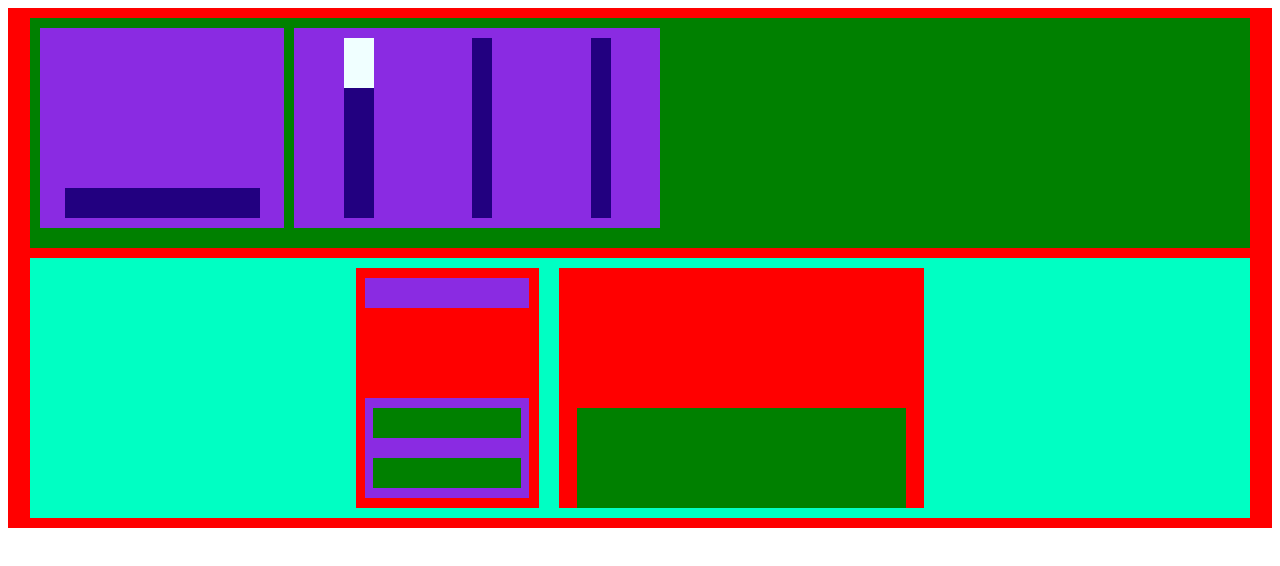
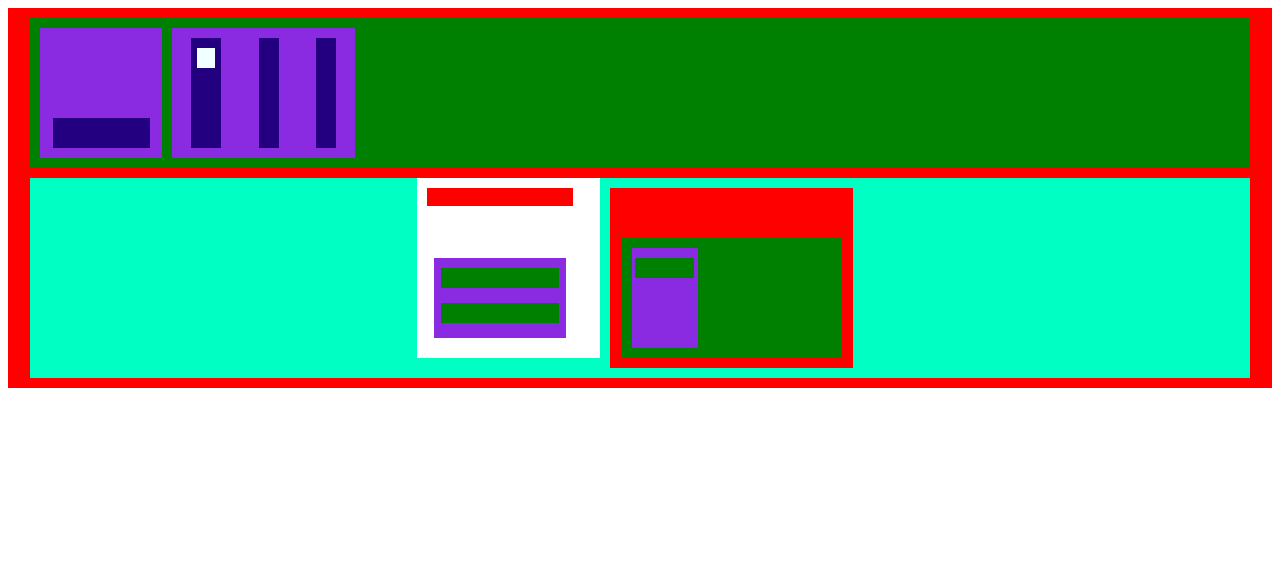
Before and after one commit to kathiriyajaimin/Jaimin, a plain HTML site: page css/flex/task/task5.html in a window 1280 px wide. Drawn offline with Linux system fonts and the light colour scheme.

Commit message:
practice

```diff
--- a/css/flex/task/task5.html
+++ b/css/flex/task/task5.html
@@ -25,16 +25,16 @@
 
         .main2 {
             width: 98%;
-            height: 230px;
+            height: 150px;
             background-color: green;
             margin: 0 auto;
             display: flex;
         }
 
         .div1 {
-            width: 20%;
+            width: 10%;
             background-color: blueviolet;
-            height: 200px;
+            height: 130px;
             margin-top: 10px;
             margin-left: 10px;
             display: flex;
@@ -61,8 +61,8 @@
         }
 
         .div2 {
-            height:200px;
-            width:30%;
+            height:130px;
+            width:15%;
             background-color:blueviolet;
             margin-left:10px;
             margin-top:10px;
@@ -73,27 +73,23 @@
         }
 
         .jca1 {
-            height:180px;
+            height:110px;
             width:30px;
             background-color: rgb(34, 0, 128);
         }
 
         .jca11 {
-            height:50px;
-            width:50px;
+            height:20px;
+            width:60%;
             background-color:azure;
+            margin:0 auto;
+            margin-top:10px;
         }
 
         .jca2{
-            height:180px;
+            height:110px;
             width:20px;
             background-color: rgb(34, 0, 128) ;
-        }
-
-        .jca3 {
-            height:180px;
-            width:20px;
-            background-color: rgb(34, 0, 128);
         }
 
         .margin-top {
@@ -106,7 +102,7 @@
 
         .container {
             width: 98%;
-            height: 260px;
+            height: 200px;
             background-color: rgb(0, 255, 195);
             margin: 0 auto;
             margin-top: 10px;
@@ -114,49 +110,66 @@
 
         }
 
+        .box23 {
+            height:180px;
+            width:15%;
+            background-color:white;
+        }
+
         .div21 {
-            height:240px;
-            width:15%;
+            height:18px;
+            width:80%;
             background-color: red;
             justify-content:center;
 
         }
 
         .div23 {
-            height:100px;
+            height:80px;
             width:90%;
             background-color:blueviolet;
-            margin-top:auto;
-            margin-bottom:10px;
             justify-content:center;
+            margin-top:70px;
         }
 
-        .div24 {
-            height:30px;
-            width:90%;
-            background-color:blueviolet;
-            margin-top:10px;
-        }
+
 
         .box1 {
-            height:30px;
+            height:20px;
             width:90%;
             background-color:green;
             margin-top:10px;
 
         }
+        .box2 {
+            height:20px;
+            width:90%;
+            background-color:green;
+
+        }
+
         .div22 {
-            height:240px;
-            width:30%;
+            height:180px;
+            width:20%;
             background-color: red;
             justify-content: center;
         }
 
         .box21 {
-            height:100px;
+            height:120px;
             width:90%;
             background-color:green;
             margin-top:auto;
+            margin-bottom:10px;
+        }
+
+        .box22 {
+            height:100px;
+            width:30%;
+            background-color:blueviolet;
+            margin-top:10px;
+            margin-left:10px;
+            justify-content: center;
         }
 
 
@@ -164,35 +177,35 @@
         <div class="main1">
             <div class="main2">
                  <div class="div1">
-                <div class="jce">
-                </div>
+                    <div class="jce"> </div>
                 </div>
 
             <div class="div2 jca">
                 <div class="jca1 margin-top">
                 <div class="jca11"></div>
             </div>
-                <div class="jca2 margin-top">
-                </div>
-                <div class="jca3 margin-top"></div>
+                <div class="jca2 margin-top"></div>
+                <div class="jca2 margin-top"></div>
             </div>
         </div>
 
+        <div class="container">
+            <div class="box23">
+            <div class="div21 margin-top ">
 
-
-
-        <div class="container">
-            <div class="div21 margin-top ">
-                <div class="div24"></div>
                 <div class="div23">
                 <div class="box1"></div>
+                <div class="box2"></div>
+            </div>
+        </div>
+        </div>
+            <div class="div22  margin-top">
+                <div class="box21">
+                    <div class="box22">
                         <div class="box1"></div>
                     </div>
                 </div>
-            <div class="div22  margin-top">
-                <div class="box21"></div>
             </div>
-
         </div>
 
 </body>
```
Lines whose indentation alone changed are shown as unchanged.
